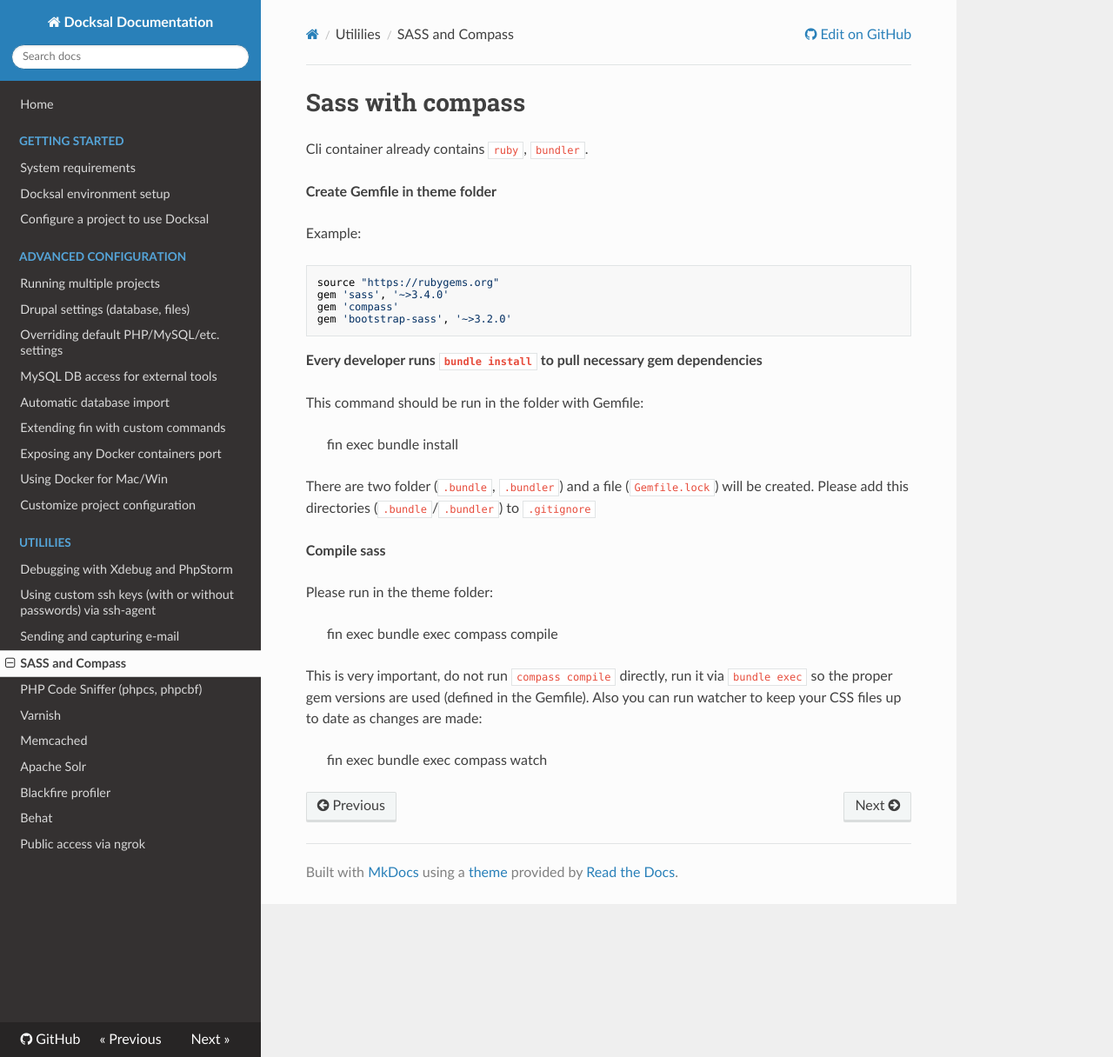
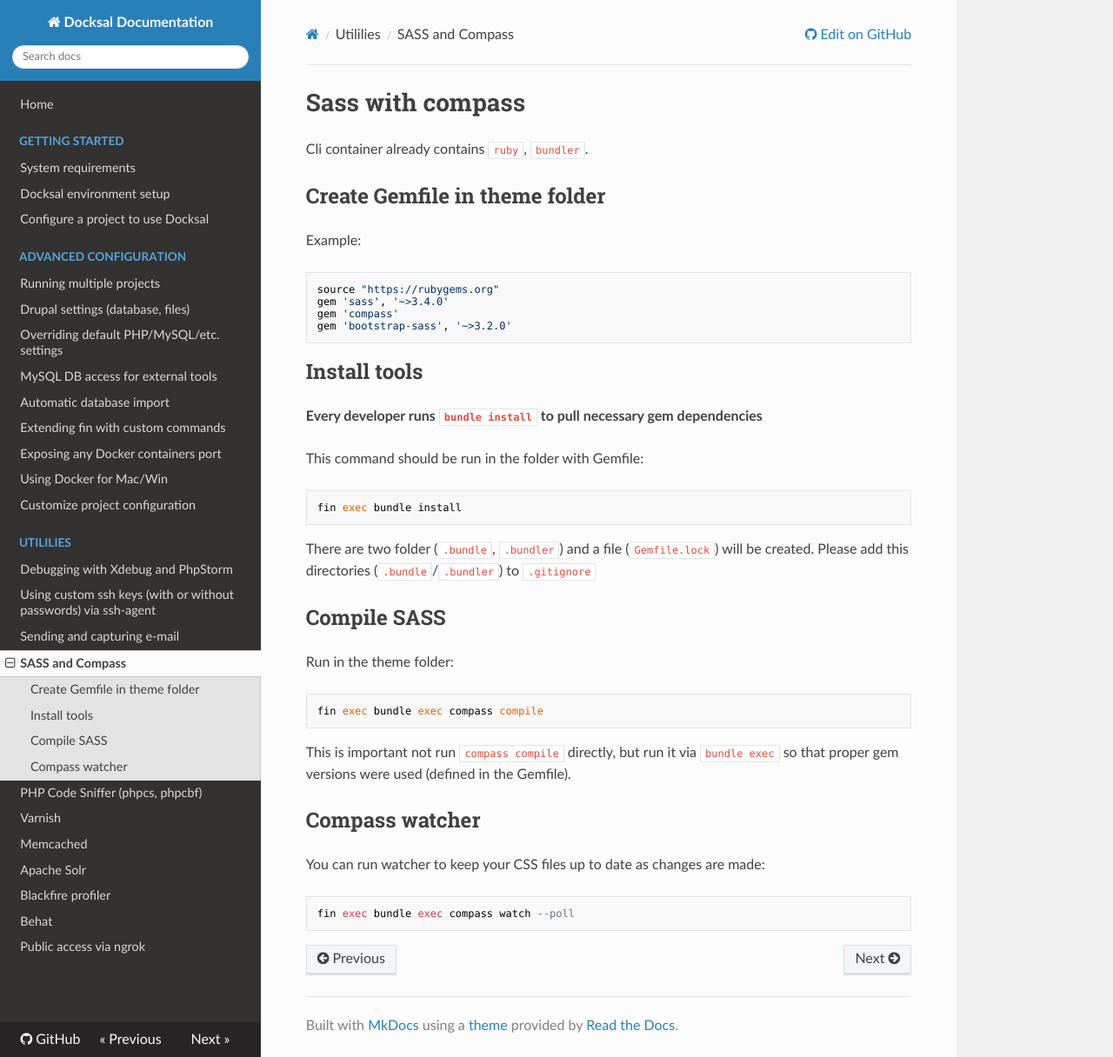
Before and after one commit to docksal/docksal, an MkDocs documentation site: the page built from docs/sass.md, in a window 1280 px wide and 1216 px high. Shown: the whole window at 87% size. Built offline with MkDocs 1.6.1, drawn with Linux system fonts in a browser that asks for light colours; nearby versions of some CDN libraries; old or Windows-style settings are respelled for this version of MkDocs.

Commit message:
Update sass.md

````diff
--- a/docs/sass.md
+++ b/docs/sass.md
@@ -1,7 +1,7 @@
 # Sass with compass
 Cli container already contains `ruby`, `bundler`.
 
-**Create Gemfile in theme folder**
+## Create Gemfile in theme folder
 
 Example:
 ```ruby
@@ -11,19 +11,33 @@ gem 'compass'
 gem 'bootstrap-sass', '~>3.2.0'
 ```
 
+## Install tools
+
 **Every developer runs `bundle install` to pull necessary gem dependencies**
 
 This command should be run in the folder with Gemfile:
-> fin exec bundle install
+
+```
+fin exec bundle install
+```
 
 There are two folder (`.bundle`, `.bundler`) and a file (`Gemfile.lock`) will be created.
 Please add this directories (`.bundle`/`.bundler`) to `.gitignore`
 
-**Compile sass**
+## Compile SASS
 
-Please run in the theme folder:
-> fin exec bundle exec compass compile
+Run in the theme folder:
 
-This is very important, do not run `compass compile` directly, run it via `bundle exec` so the proper gem versions are used (defined in the Gemfile).
-Also you can run watcher to keep your CSS files up to date as changes are made:
-> fin exec bundle exec compass watch
+```
+fin exec bundle exec compass compile
+```
+
+This is important not run `compass compile` directly, but run it via `bundle exec` so that proper gem versions were used (defined in the Gemfile).
+
+## Compass watcher
+
+You can run watcher to keep your CSS files up to date as changes are made:
+
+```
+fin exec bundle exec compass watch --poll
+```
````
